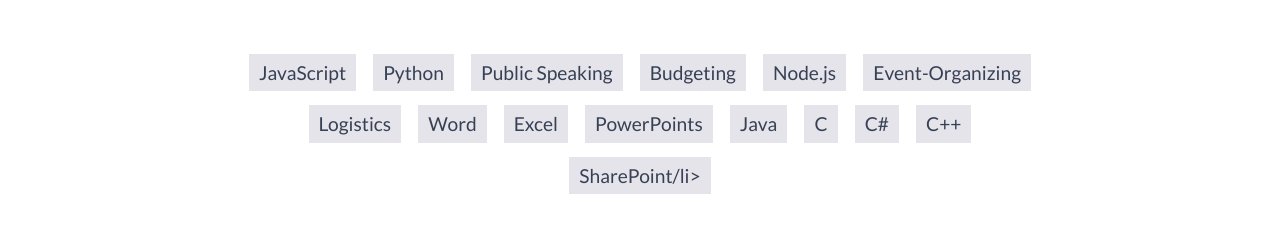
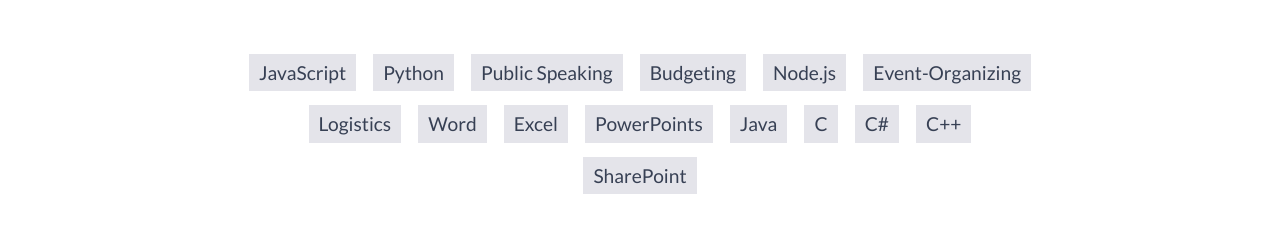
Before and after one commit to Zhouyi-Yu/Zhouyi-Yu.github.io, a website: page index.html in a window 1280 px wide. Shown: the part 3972-4219 px from the top of the page. Drawn offline with nearby package versions, Linux system fonts and the light colour scheme.

Commit message:
Update index.html

```diff
--- a/index.html
+++ b/index.html
@@ -266,7 +266,7 @@
             <li>C</li>
             <li>C#</li>
             <li>C++</li>
-            <li>SharePoint/li>
+            <li>SharePoint</li>
         </ul>
     </div>
     <!-- End #skills -->
```
